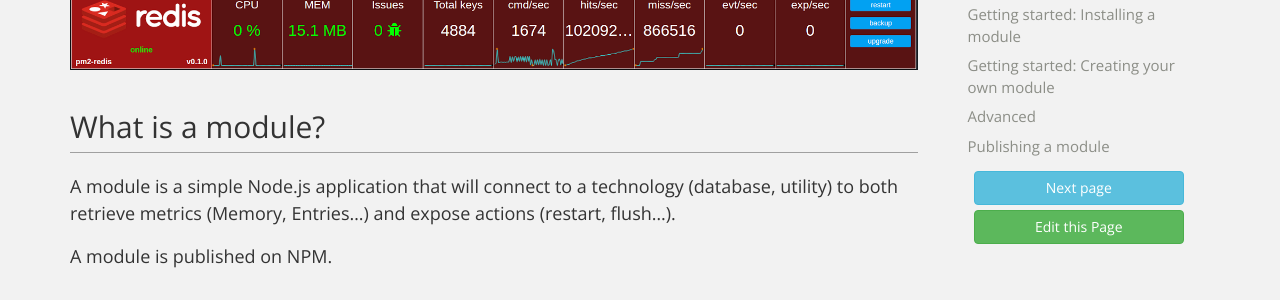
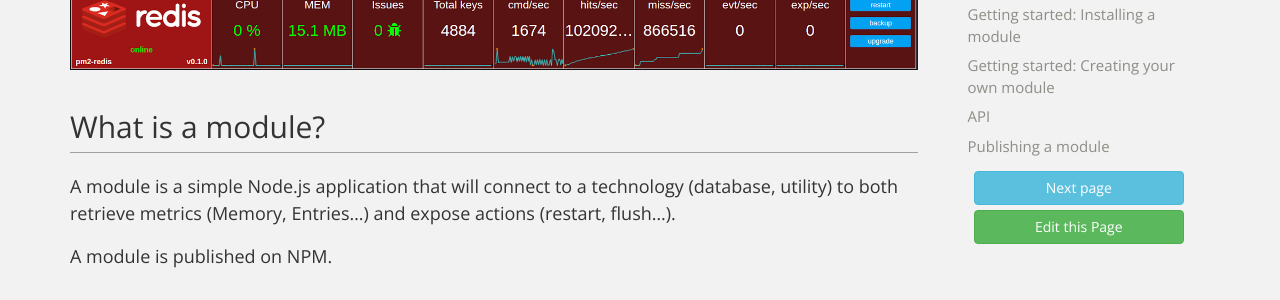
Before and after one commit to keymetrics/keymetrics.github.io, a Jekyll site: the page built from docs/keymetrics/building-module.md, in a window 1280 px wide and 1400 px high, scrolled down 190 px. Shown: the part 154-454 px from the top of the window. Built offline with Jekyll 4.4.1, drawn with Linux system fonts in a browser that asks for light colours; nearby versions of some CDN libraries; a script that is not in the unit is left out; comment, search, counter and statistics services are not loaded.

Commit message:
Update building-module.md

````diff
--- a/docs/keymetrics/building-module.md
+++ b/docs/keymetrics/building-module.md
@@ -68,7 +68,7 @@ To remove the module:
 $ pm2 uninstall <module-name>
 ```
 
-## Advanced
+## API
 
 ### Package.json: Declare options, widget aspect and module behavior
 
````
